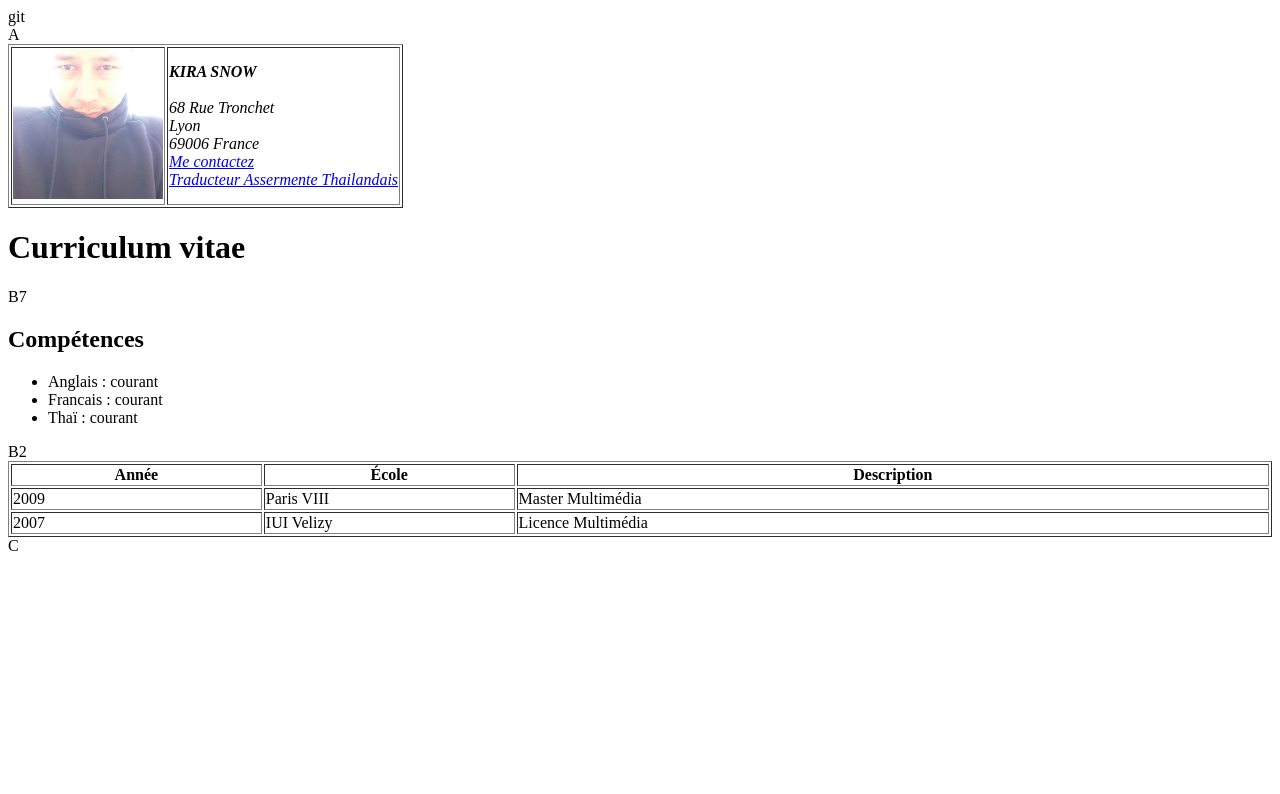
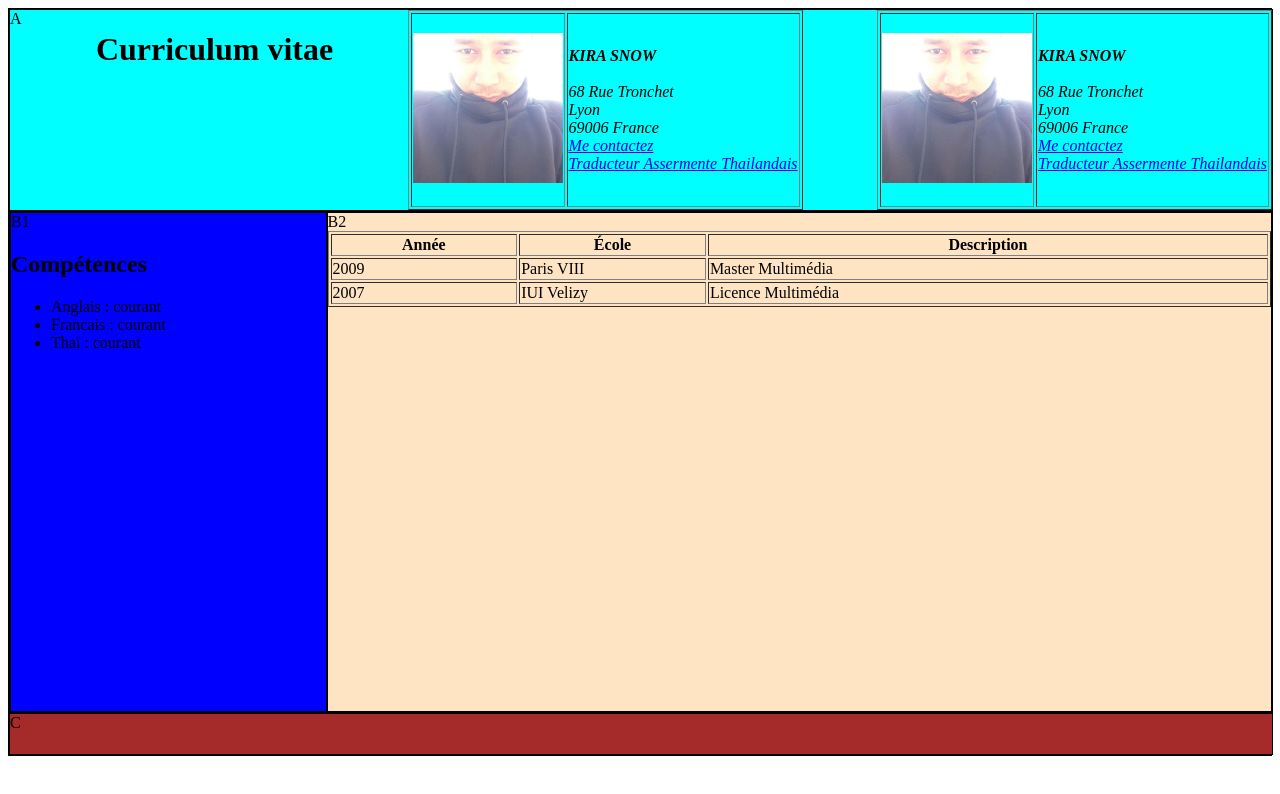
Before and after one commit to SnowKIRATI/Snowdef.github.io, a plain HTML site: page CV/index.html in a window 1280 px wide. Drawn offline with Linux system fonts and the light colour scheme.

Commit message:
Updated CSS

```diff
--- a/CV/CSS/style.css
+++ b/CV/CSS/style.css
@@ -21,6 +21,8 @@ div{
     background-color: aqua;
     width: 100%;
     height: 200px;
+    display:flex;
+    justify-content: space-between;
 }
 #B{
     background-color: yellow;
--- a/CV/index.html
+++ b/CV/index.html
@@ -1,15 +1,35 @@
 <!DOCTYPE html>
 <html lang="en">
-  <head>git
+  <head>
     <meta charset="UTF-8" />
     <meta http-equiv="X-UA-Compatible" content="IE=edge" />
     <meta name="viewport" content="width=device-width, initial-scale=1.0" />
     <title>Document</title>
-    <link rel="stylesheet" href="CSS/styles.css" />
+    <link rel="stylesheet" href="CSS/style.css" />
   </head>
   <body>
     <div id="global">
-      <div id="A"> A
+      <div id="A">
+        A <h1>Curriculum vitae</h1>
+        <table border="1">
+          <td><img width="150" src="Img/Snow.jpeg" alt="moi" /></td>
+          <td>
+            <address>
+              <strong>KIRA SNOW</strong><br /><br />
+              68 Rue Tronchet <br />
+              Lyon <br />
+              69006 France <br />
+              <a href="contact.html">Me contactez</a> <br />
+              <a
+                href="https://www.annuaire-traducteur-assermente.fr/fr/3,2,9170/fiche_traducteur_assermente_thailandais_KIRATIHONGSAKUN_WINAI__LYON.html"
+                title="Voir mon profil Traducteur"
+                target="_blank"
+                >Traducteur Assermente Thailandais</a
+              >
+            </address>
+          </td>
+        </table>
+
         <table border="1">
           <td><img width="150" src="Img/Snow.jpeg" alt="moi" /></td>
           <td>
@@ -30,10 +50,11 @@
         </table>
       </div>
 
-      <h1>Curriculum vitae</h1>
+
 
       <div id="B">
-        <div id="B1">B7
+        <div id="B1">
+          B1
           <h2>Compétences</h2>
           <ul>
             <li large>Anglais : courant</li>
```
